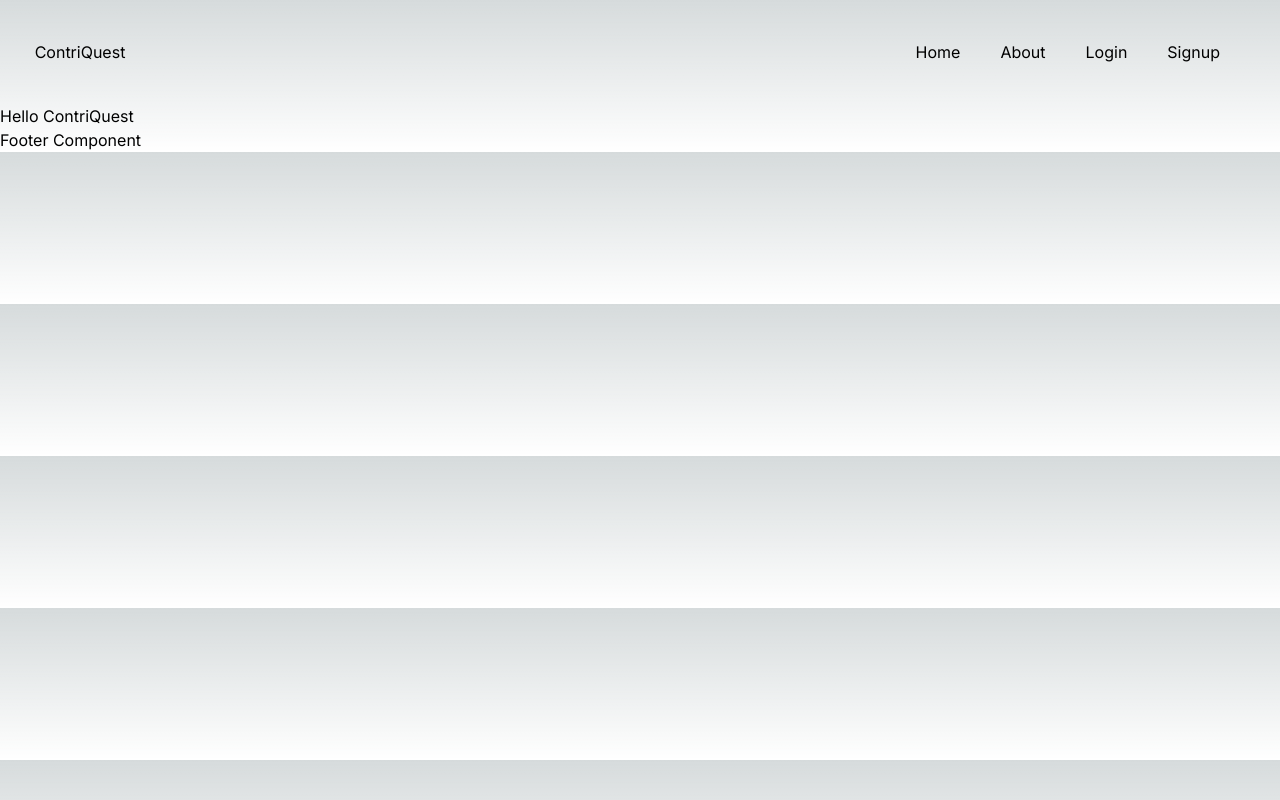
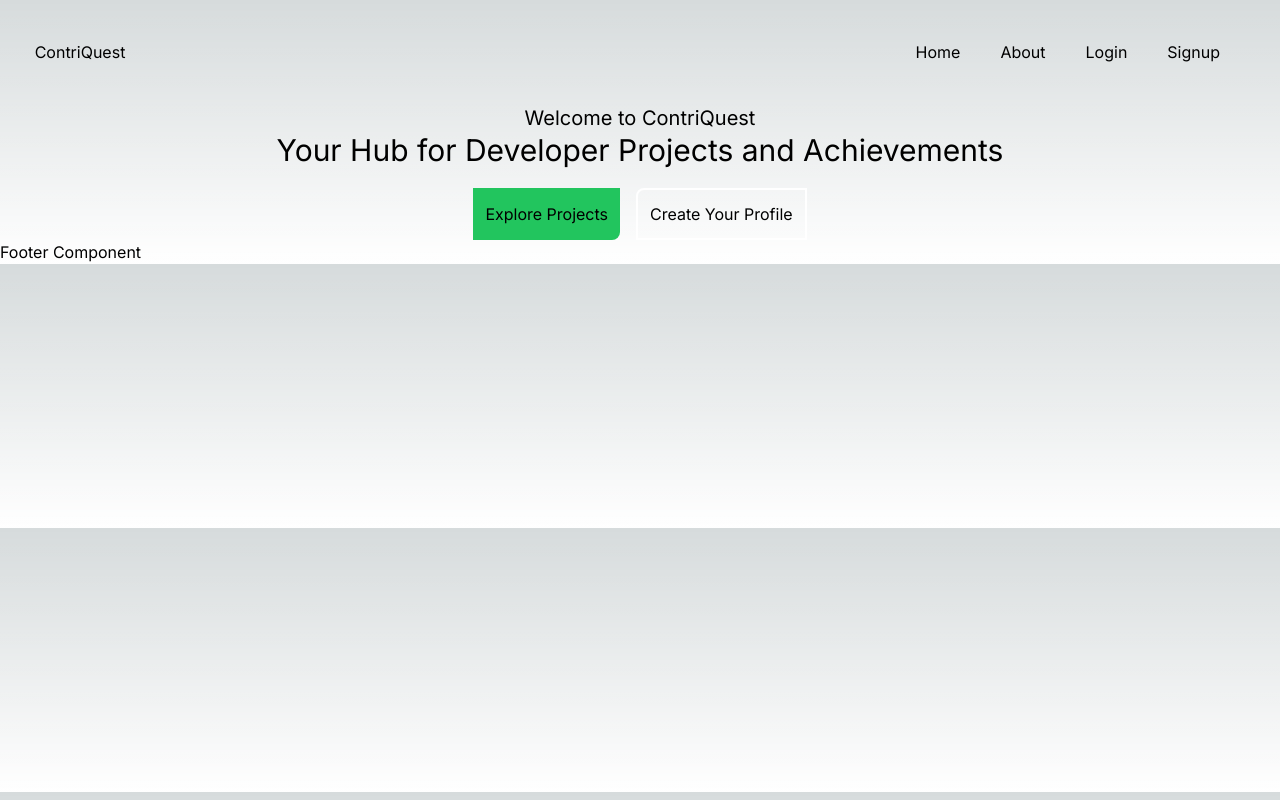
Before and after one commit to Trend20/ContriQuest, a Next.js app: page / in a window 1280 px wide. Built offline with nearby package versions, Linux system fonts and the light colour scheme.

Commit message:
adding hero section

```diff
--- /dev/null
+++ b/app/components/Hero.tsx
@@ -0,0 +1,17 @@
+'use client'
+import React from 'react'
+
+const Hero = () => {
+  return (
+    <div className='w-full flex flex-col items-center pt-100 h-full'>
+      <h1 className='text-xl'>Welcome to ContriQuest</h1>
+      <p className='text-3xl'>Your Hub for Developer Projects and Achievements</p>
+      <div className="cta-buttons flex justify-between w-auto">
+          <button className="cta-primary bg-green-500 p-3 mt-5 rounded-br-lg">Explore Projects</button>
+          <button className="cta-secondary p-3 mt-5 border-spacing-1 rounded-tl-lg border-2 border-white ml-4">Create Your Profile</button>
+        </div>
+    </div>
+  )
+}
+
+export default Hero;
--- a/app/page.tsx
+++ b/app/page.tsx
@@ -1,9 +1,9 @@
-import Image from 'next/image'
+import Hero from "./components/Hero";
 
 export default function Home() {
   return (
-    <main>
-      <h1>Hello ContriQuest</h1>
+    <main className="h-full">
+      <Hero />
     </main>
   )
 }
--- a/data/app_data.ts
+++ b/data/app_data.ts
@@ -1,5 +1,7 @@
 import {INav} from "@/types/types";
 
+
+// nav data
 export const navData: INav[] = [
     {
         item:'Home',
@@ -22,3 +24,5 @@ export const navData: INav[] = [
         itemLink:'/signup'
     }
 ]
+
+// footer data
```
